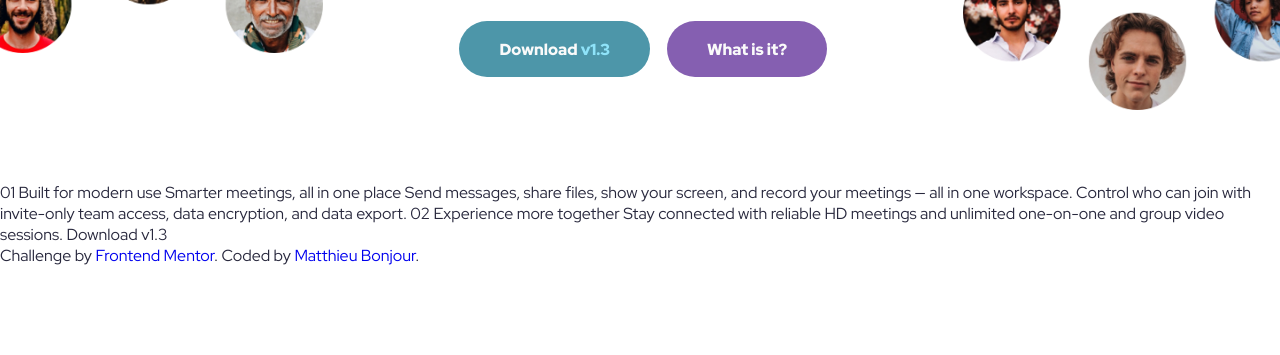
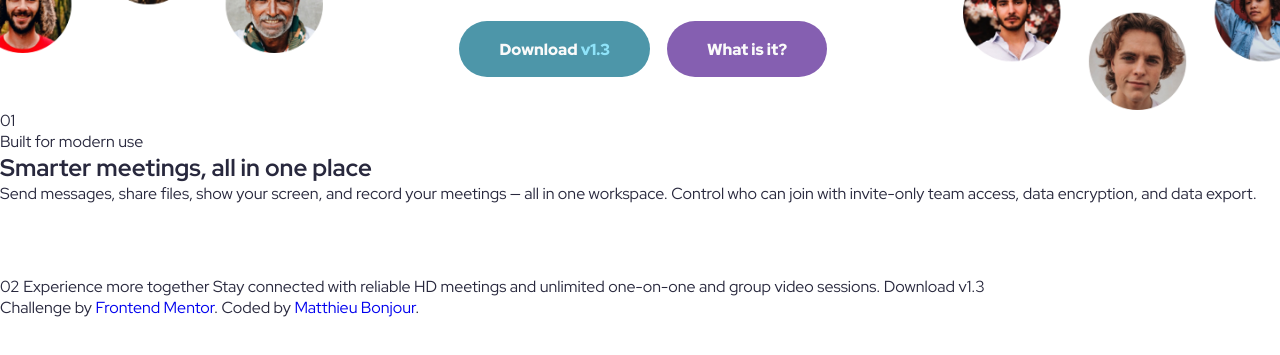
Before and after one commit to Matthieu83600/meet-landing-page, a website: page index.html in a window 1280 px wide. Shown: the part 387-742 px from the top of the page. Drawn offline with Linux system fonts and the light colour scheme.

Commit message:
wip: feat: introduction section

```diff
--- a/index.html
+++ b/index.html
@@ -50,11 +50,28 @@
           </div>
         </div>
       </section>
+      <section class="introduction">
+        <div class="introduction__indicator">
+          <div><span>01</span></div>
+        </div>
+        <div class="introduction__cards">
+          <div class="introduction__cards-card"></div>
+          <div class="introduction__cards-card"></div>
+          <div class="introduction__cards-card"></div>
+          <div class="introduction__cards-card"></div>
+        </div>
+        <div class="introduction__text">
+          <p class="introduction__text-subtitle">Built for modern use</p>
+          <h2 class="introduction__text-title">Smarter meetings, all in one place</h2>
+          <p class="introduction__text-description">
+            Send messages, share files, show your screen, and record your meetings — all in one workspace. Control who
+            can join with invite-only team access, data encryption, and data export.
+          </p>
+        </div>
+      </section>
     </main>
-    01 Built for modern use Smarter meetings, all in one place Send messages, share files, show your screen, and record
-    your meetings — all in one workspace. Control who can join with invite-only team access, data encryption, and data
-    export. 02 Experience more together Stay connected with reliable HD meetings and unlimited one-on-one and group
-    video sessions. Download v1.3
+    02 Experience more together Stay connected with reliable HD meetings and unlimited one-on-one and group video
+    sessions. Download v1.3
     <footer class="u-home-footer">
       Challenge by <a href="https://www.frontendmentor.io?ref=challenge" target="_blank">Frontend Mentor</a>. Coded by
       <a href="https://matthieubonjour.dev" target="_blank">Matthieu Bonjour</a>.
```
